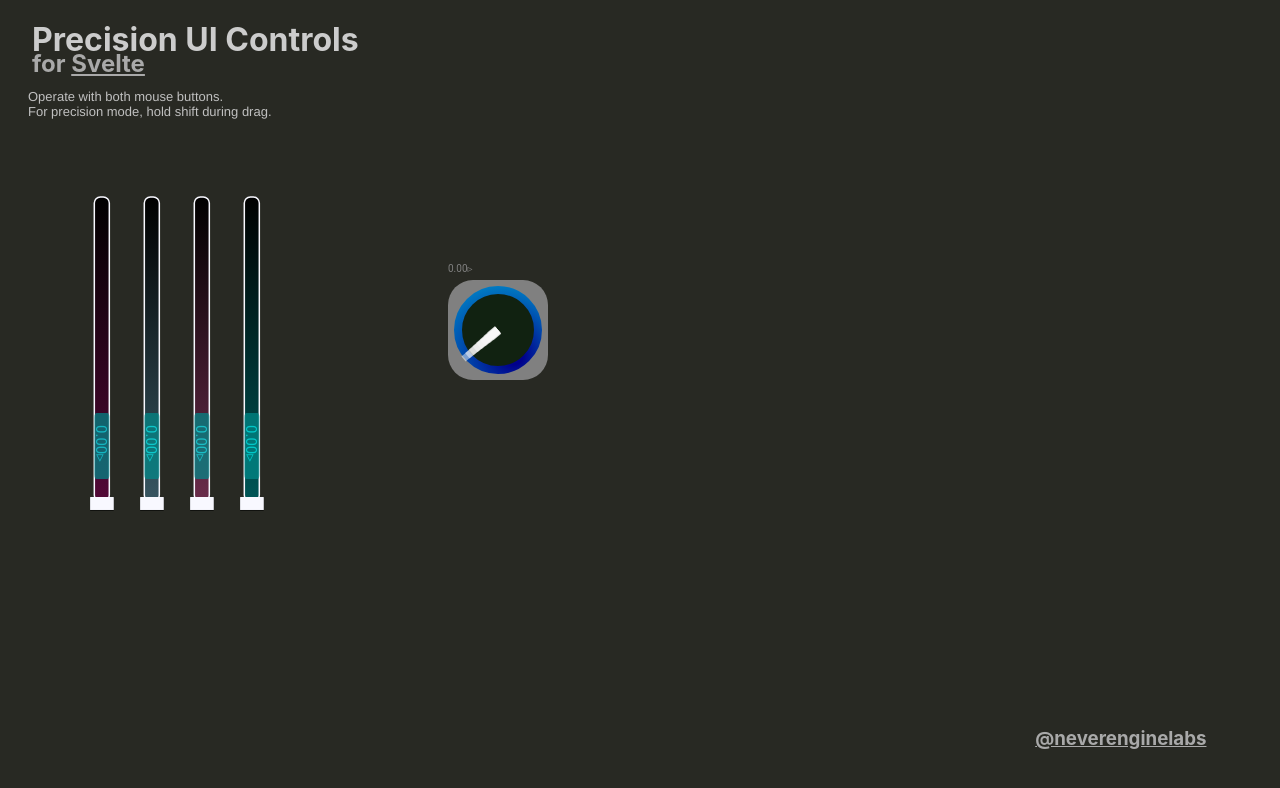
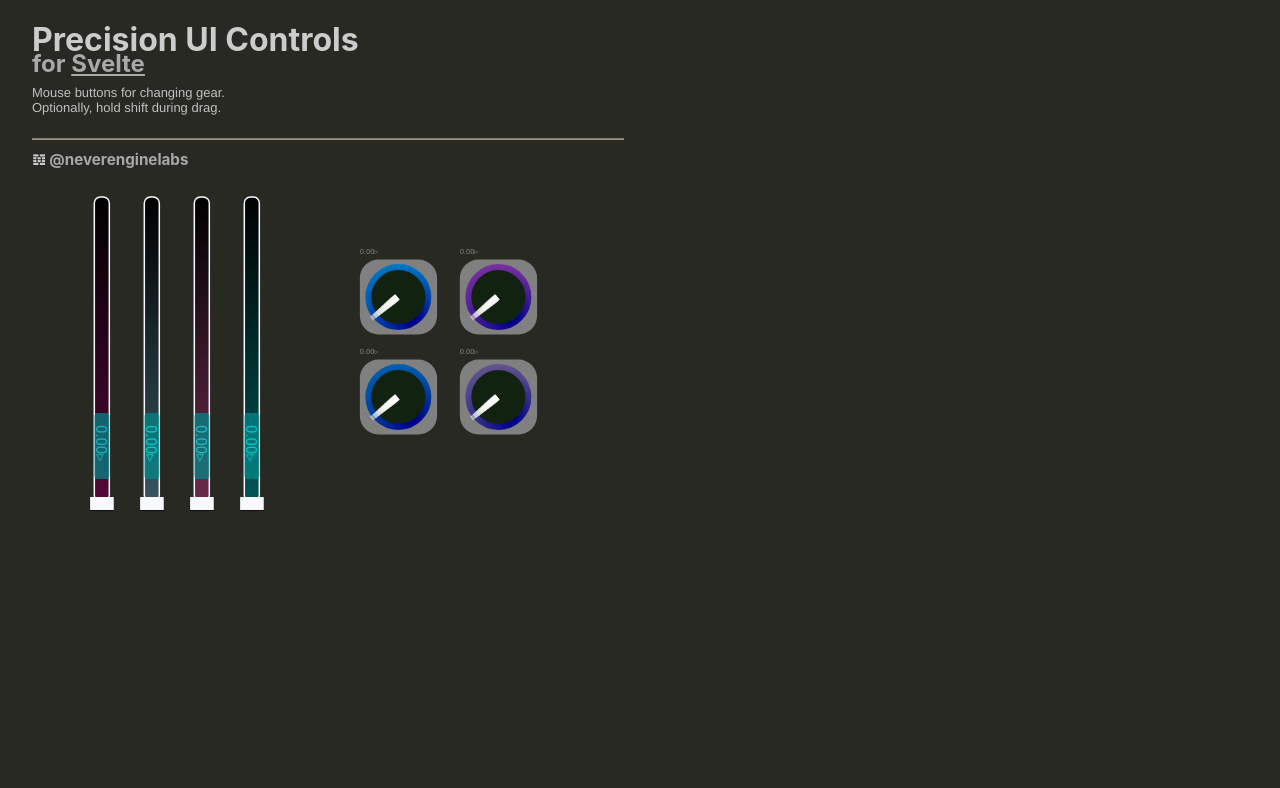
Before and after one commit to cristianvogel/Precis-UI, a Svelte app: page / in a window 1280 px wide. Shown: the top 788 px of the page. Built offline with nearby package versions, Linux system fonts and the light colour scheme.

Commit message:
WIP: Dial Component v1

```diff
--- a/public/global.css
+++ b/public/global.css
@@ -35,15 +35,19 @@ p {
 	font-size: small;
 	font-family: 'Helvetica Neue', sans-serif;
 	color: silver;
-	padding: 0.25rem
+	margin-left: 0.25rem;
+	padding-left: 0.25rem
 
 }
 
 .footer {
+	font-size: small;
 	position: absolute;
-	left: 80%;
-	top: 90%;
-	padding: 0.2rem
+	padding-left: 0rem
+}
+
+.footer a{
+	text-decoration: none;
 }
 a {
 	color: darkgray;
--- a/src/App.svelte
+++ b/src/App.svelte
@@ -14,7 +14,8 @@
 	import Fader from "./components/Fader.svelte";
 	import Dial from "./components/Dial.svelte";
 
-	let value:number = 0;
+	let faderUID:number = 0;
+	let dialUID:number = 0;
 </script>
 
 <main>
@@ -26,22 +27,28 @@
 		for <a href='https://svelte.dev'>Svelte</a>
 	</h2>
 	<p>
-		Operate with both mouse buttons.<br>
-		For precision mode, hold shift during drag.
+		Mouse buttons for changing gear.<br>
+		Optionally, hold shift during drag.
 
 	</p>
 </div>
 
 <div class='footer'>
+	<svg style="height: 0.1rem;">
+		<line x1="0.5rem" y1="5%" x2="200%" y2="5%" stroke='antiqueWhite'/>
+	</svg>
 	<h3>
-		<a href='https://twitter.com/neverenginelabs'>@neverenginelabs</a>
+		𝌺 <a href='https://twitter.com/neverenginelabs'>@neverenginelabs</a>
 	</h3>
 </div>
-	<Fader id="fader.0" x="100" y="250" />
-	<Fader id="fader.1" x="150" y="250" />
-	<Fader id="fader.2" x="200" y="250" />
-	<Fader id="fader.3" x="250" y="250" />
-	<Dial />
+	<Fader id="fader.{faderUID++}" x="100" y="250" />
+	<Fader id="fader.{faderUID++}" x="150" y="250" />
+	<Fader id="fader.{faderUID++}" x="200" y="250" />
+	<Fader id="fader.{faderUID++}" x="250" y="250" />
+	<Dial id="dial.{dialUID++}" x="350" y="250" width="100" height="100"/>
+	<Dial id="dial.{dialUID++}" x="450" y="250" width="100" height="100" />
+	<Dial id="dial.{dialUID++}" x="350" y="350" width="100" height="100" />
+	<Dial id="dial.{dialUID++}" x="450" y="350" width="100" height="100" />
 </main>
 
 
--- a/src/components/Dial.svelte
+++ b/src/components/Dial.svelte
@@ -3,45 +3,74 @@
     // No unauthorised use or derivatives!
     // @neverenginelabs
 
-    import {clamp, radialPoints, remap} from '../lib/utils.ts';
+    import {clamp, radialPoints, remap, toNumber } from '../lib/utils.ts';
     import { onMount } from 'svelte';
     import { fade } from 'svelte/transition';
+    import type {BoundingClientRec, Dial, ControlRect, DialTaper, DialTag} from "../types/precisUI";
+    import {DefaultRectDial, C} from "../types/precisUI";
 
+    export let
+        x = DefaultRectDial.X,
+        y = DefaultRectDial.Y,
+        width = DefaultRectDial.WIDTH,
+        height = DefaultRectDial.HEIGHT,
+        w = DefaultRectDial.WIDTH,
+        h = DefaultRectDial.HEIGHT,
+        rx = DefaultRectDial.RX
+
+    export let rect:ControlRect = { x, y , width: (width | w) , height: (height | h) }
+    export let value:number = 0
+    export let id:DialTag = 'dial.0'
+    export let taper:DialTaper  = { min: 0, max: 10, fineStep: 0.1, curve:'LINEAR'}
 
     let clientRect;
     let selected = null;
-    const radial = ()=>(fader.normValue * 270) + 230
+    rx = toNumber(rx) //todo: improve type assertion
 
-    let fader = {
-        x: 200,
-        y: 50,
-        w: 8,
-        h: 200,
-        rx: 3,
-        value: 0,
+    const dial:Dial = {
+        currentValue: value,
+        id,
+        geometry: rect,
+        rx,
+        x: toNumber(x) - rx,
+        y: toNumber(y) - rx,
+        width: toNumber(width) + rx,
+        height: toNumber(height),
         label: 'hold shift for fine tuning',
         precis: false,
         changing: false,
-        taper: { min: 0, max: 10, fineStep: 0.1, curve:'LINEAR'},
-        bg: 'transparent',
-        set rect( options ) {
-            const {x,y,width,height} = options
-            this.x=x; this.y=y; this.w=width; this.h=height;
+        taper,
+        background: C.clear,
+        get radialTrack() { return (this.normValue * 270) + 230}, //todo: make configurable
+        set rect(rect: ControlRect) {
+            this.geometry = rect
+            this.x = rect.x
+            this.y = rect.y
+            this.width = rect.width
+            this.height = rect.height
+            return this.geometry
         },
-        get radialPoints() { return (this.normValue * 270) + 230},
-        get boundingBox() {
-            return `top:${this.y}px;
-			left:${this.x}px;
-			width:${this.w + this.rx}px;
-			height:${this.h + this.rx}px;
-			background: ${this.bg};`
+        get index(): number {
+            return (Number.parseInt(Array.from(this.id).at(-1))) //todo: what if id >10 ?
         },
-        get normValue() {return (this.value /  this.h)}
+        get h(): number {
+            return this.geometry.height | this.height
+        },
+        get w(): number {
+            return this.geometry.width | this.width
+        },
+        get clientRect() {
+            return <BoundingClientRec>
+                `top:${this.y}px;left:${this.x}px;width:${this.width}px;height:${this.height}px;`
+        },
+        get normValue() {
+            return this.currentValue / this.height
+        }
     }
 
     function handleModifier (ev) {
         const shift = ev.shiftKey && ev.type==='keydown';
-        fader.precis= shift
+        dial.precis= shift
         if (shift){
             removeEventListener('mousemove', handleMouseMoveJump)
             addEventListener('mousemove', handleMouseMovePrecision)
@@ -53,7 +82,7 @@
 
     function handleMouseDownPrecision(event) {
         selected = event.target
-        fader.precis = true
+        dial.precis = true
         removeEventListener('mousemove', handleMouseMoveJump)
         addEventListener('mousemove', handleMouseMovePrecision)
         addEventListener('mouseup', handleMouseUp)
@@ -62,21 +91,21 @@
     function handleMouseMovePrecision(event) {
         clientRect = selected.getBoundingClientRect()
         const dy = event.movementY
-        const {value, taper, h, y} = fader
+        const {currentValue, taper, h} = dial
         if (dy === 0) return
         switch (selected.id.split('.')[0]) {
             case 'dial' :
-                fader.value = clamp( value+((dy*dy)*(Math.sign(dy)/-2)) * taper.fineStep, [0, h] )
+                dial.currentValue = clamp( currentValue+((dy*dy)*(Math.sign(dy)/-2)) * taper.fineStep, [0, h] )
                 break;
             case 'fader' :
-                fader.value = clamp( value+ -dy * taper.fineStep, [0, h] )
+                dial.currentValue = clamp( currentValue+ -dy * taper.fineStep, [0, h] )
                 break;
         }
     }
 
     function handleMouseDownJump(event) {
         selected = event.target
-        if (fader.precis) return
+        if (dial.precis) return
         selected.focus()
         addEventListener('mousemove', handleMouseMoveJump)
         addEventListener('mouseup', handleMouseUp)
@@ -87,21 +116,21 @@
     function handleMouseMoveJump(event) {
         clientRect = selected.getBoundingClientRect()
         const dy = event.movementY
-        const {value, taper, h, y, normValue } = fader
+        const {currentValue, h, normValue } = dial
         switch (selected.id.split('.')[0]) {
             case 'dial' :
-                fader.value = clamp( value + (-dy* (remap(normValue,0,1,3,0.25))), [0, h] )
+                dial.currentValue = clamp( currentValue + (-dy* (remap(normValue,0,1,3,0.25))), [0, h] )
                 break;
             case 'fader' :
-                fader.value = clamp( value + -dy, [0, h] )
+                dial.currentValue = clamp( currentValue + -dy, [0, h] )
                 break;
         }
     }
 
-    function handleMouseUp(event) {
+    function handleMouseUp() {
         selected = null
-        fader.precis = false
-        fader.changing = false
+        dial.precis = false
+        dial.changing = false
         removeEventListener('mousemove', handleMouseMovePrecision)
         removeEventListener('mousemove', handleMouseMoveJump)
         removeEventListener('mouseup', handleMouseUp)
@@ -109,66 +138,68 @@
         removeEventListener('keyup', handleModifier)
     }
 
-    $: dialPointer = radialPoints( fader.radialPoints, 50,50,10,55,10)
+    let dialPointer;
+    $: dialPointer = radialPoints( dial.radialTrack, 50,50,10,55,10)
 
     onMount(() => {
-// 		 this was a temporary psuedo constructor
-// 		 allows the widget to be scaled and positioned by CSS
-// 		 which is actually quite cool?
-        const faderRect = document.getElementById('fader.box')
-        const {top, left, width, height} = faderRect.getBoundingClientRect()
-        fader.rect = {top: top, left: left, width: width, height: height}
+        // TODO: turn into a setRectFromParent method
+        const dialContainer = document.getElementById(`${id}-box`)
+        dialContainer.setAttribute('style', dial.clientRect)
+        // console.log('dial:'+dialContainer.getAttribute('style'))
     })
 </script>
 
 
 <div class='dialContainer'
-     on:mouseenter|preventDefault='{(e)=>{e.target.focus(); fader.changing=true}}'
-     on:mouseleave='{()=>{fader.changing=(selected !== null)}}'
+     id='{id}-box'
+     on:mouseenter|preventDefault='{(e)=>{e.target.focus(); dial.changing=true}}'
+     on:mouseleave='{()=>{dial.changing=(selected !== null)}}'
      on:mousedown|preventDefault={handleMouseDownJump}
      on:contextmenu|preventDefault={handleMouseDownPrecision}
 >
     <svg>
-        <defs id='dial.textures'>
-            <radialGradient id='dial.grad'
+        <defs id='{id}-textures'>
+            <radialGradient id='{id}-grad'
                             cx=50%
                             cy=50%
-                            r={remap(fader.normValue,0,1,2,0.75)}
+                            r={remap(dial.normValue,0,1,2,0.75)}
                             fx=100%
                             gradientTransform=rotate({270/12})
             >
                 <stop offset="5%"  stop-color="darkblue" />
-                <stop offset="80%" stop-color="aqua" />
+                <stop offset="80%" stop-color={[ C.aquaLight, C.pink, C.aquaDark, C.tan ].at(dial.index%4)}/>
+                />
                 <stop offset="99%"  stop-color="aquamarine" />
             </radialGradient>
         </defs>
 
-        <g id='dial.radial' stroke-width=8>
-            <circle id='dial.circle'
+        <g id='{id}-radial' stroke-width=8 >
+            <circle id='{id}-circle'
                     cx=50% cy=50% r=2.5rem
-                    fill=#112211 stroke="url('#dial.grad')" />
+                    fill=#112211 stroke="url('#{id}-grad')" />
 
             {#each dialPointer as {x,y}, i}
                 {@const width = 10}
                 {#if (i < dialPointer.length-2)}
-                    <polyline id='dial.pointer'
-                              points={`${x},${y} 50,50 `}
+                    <polyline id='{id}-pointer'
+                              points={`${x},${y}, 50,50 `}
                               fill="none"
                               stroke-width={width - (i/2)}
                               stroke=rgba(250,250,250,0.5) />
                 {/if}
-                {#if (i === dialPointer.length-1) && fader.changing}
-                    <circle id='dial.led' cx=10% cy=16.1% r=2 fill=aqua in:fade out:fade/>
+                {#if (i === dialPointer.length-1) && dial.changing}
+                    <circle id='{id}-led' cx=10% cy=16.1% r=2 fill=aqua in:fade out:fade/>
                 {/if}
             {/each}
-            <text id = 'dial.readout'
+            <text id = '{id}-readout'
                   class='readout dial'
                   style="{
-										 fader.precis ?
+										 dial.precis ?
 										  'font-size: large; fill: aqua; transform: translate(1rem, -0.5rem);'
-										  : `${fader.changing ? 'fill: aqua; ':''}`
+										  : `${dial.changing ? 'fill: aqua; ':''}`
 										}">
-                {fader.normValue.toPrecision(fader.precis ? 5 : 3)}{fader.precis ? '⋯' : '▹'}
+                {dial.normValue.toPrecision(dial.precis ? 5 : 3)}{dial.precis ? '⋯' : '▹'}
+            </text>
         </g>
     </svg>
 </div>
@@ -182,13 +213,9 @@
 
     .dialContainer {
         position: absolute;
+        transform: scale(0.75);
         border-radius: 25px;
         background: grey;
-        width: 100px;
-        height: 100px;
-        top: 35%;
-        left: 35%;
-        transform: scale(1);
     }
 
     .readout {
@@ -198,7 +225,6 @@
         stroke-width: 0;
         fill: grey;
         cursor: grab;
-        z-index: -1
     }
 
     .readout.dial {
--- a/src/components/Fader.svelte
+++ b/src/components/Fader.svelte
@@ -3,28 +3,28 @@
     // No unauthorised use or derivatives!
     // @neverenginelabs
 
-    import {clamp, radialPoints, remap} from '../lib/utils.ts';
+    import {clamp, remap} from '../lib/utils.ts';
     import { onMount } from 'svelte';
     import { fade } from 'svelte/transition';
-    import type {BoundingClientRec, Fader, FaderGeometry, FaderTaper, FaderTag} from "../types/precisUI";
-    import {DefaultRect, C} from "../types/precisUI";
+    import type {BoundingClientRec, Fader, ControlRect, FaderTaper, FaderTag} from "../types/precisUI";
+    import {DefaultRectFader, C} from "../types/precisUI";
 
+    export let
+        x = DefaultRectFader.X,
+        y = DefaultRectFader.Y,
+        width = DefaultRectFader.WIDTH,
+        height = DefaultRectFader.HEIGHT,
+        w = DefaultRectFader.WIDTH,
+        h = DefaultRectFader.HEIGHT,
+        rx = DefaultRectFader.RX
+
+    export let rect:ControlRect = { x, y , width: (width | w) , height: (height | h) }
+    export let value:number = 0
+    export let id:FaderTag = 'fader.0'
+    export let taper:FaderTaper  = { min: 0, max: 10, fineStep: 0.1, curve:'LINEAR'}
 
     let clientRect;
     let selected = null;
-    export let
-        x = DefaultRect.X,
-        y = DefaultRect.Y,
-        width = DefaultRect.WIDTH,
-        height = DefaultRect.HEIGHT,
-        w = DefaultRect.WIDTH,
-        h = DefaultRect.HEIGHT,
-        rx = DefaultRect.RX
-
-    export let rect:FaderGeometry = { x, y , width: (width | w) , height: (height | h) }
-    export let value:number = 0
-    export let id:FaderTag = 'fader.1'
-    export let taper:FaderTaper  = { min: 0, max: 10, fineStep: 0.1, curve:'LINEAR'}
 
     rx = typeof rx !== 'number' ? Number.parseFloat(rx) : rx;
 
@@ -41,17 +41,17 @@
         precis: false,
         changing: false,
         taper,
-        bg: C.clear,
-        set rect(faderGeometry: FaderGeometry) {
-            this.geometry = faderGeometry
-            this.x = faderGeometry.x
-            this.y = faderGeometry.y
-            this.width = faderGeometry.width
-            this.height = faderGeometry.height
+        background: C.clear,
+        set rect(rect: ControlRect) {
+            this.geometry = rect
+            this.x = rect.x
+            this.y = rect.y
+            this.width = rect.width
+            this.height = rect.height
             return this.geometry
         },
         get index(): number {
-            return (Number.parseInt(Array.from(this.id).at(-1)))
+            return (Number.parseInt(Array.from(this.id).at(-1))) //todo: what if id >10 ?
         },
         get h(): number {
             return this.geometry.height | this.height
@@ -94,7 +94,7 @@
     function handleMouseMovePrecision(event) {
         clientRect = selected.getBoundingClientRect()
         const dy = event.movementY
-        const {currentValue, taper, h, y} = fader
+        const {currentValue, taper, h} = fader
         if (dy === 0) return
         switch (selected.id.split('.')[0]) {
             case 'dial' :
@@ -130,7 +130,7 @@
         }
     }
 
-    function handleMouseUp(event) {
+    function handleMouseUp() {
         selected = null
         fader.precis = false
         fader.changing = false
@@ -162,7 +162,7 @@
 
     <svg >
         <defs id='{id}-textures'>
-            <linearGradient id='{id}-.grad'
+            <linearGradient id='{id}-grad'
                             x1=0
                             x2=0
                             y1=0
@@ -176,9 +176,9 @@
             </filter>
         </defs>
 
-        <g fill="url('#{id}-.grad')" stroke={C.whiteBis} stroke-width="0.0625rem">
+        <g fill="url('#{id}-grad')" stroke={C.whiteBis} stroke-width="0.0625rem">
             <rect height={fader.h + fader.rx}
-                  id='fader.track'
+                  id='#{id}-track'
                   on:contextmenu|preventDefault={handleMouseDownPrecision}
                   on:mousedown|preventDefault={(ev)=>{fader.currentValue= fader.h - ev.offsetY}}
                   rx=4px
--- a/src/lib/utils.ts
+++ b/src/lib/utils.ts
@@ -39,3 +39,7 @@ export function radialPoints(
     }
     return data
 }
+
+export function toNumber( value: string|number): number {
+    return typeof value !== 'number' ? Number.parseFloat(value) : value;
+}
--- a/src/types/precisUI.ts
+++ b/src/types/precisUI.ts
@@ -1,17 +1,22 @@
 // Precis.ui
 
 // Defs
-export enum DefaultStyles {
 
-}
-
-export enum DefaultRect {
+export enum DefaultRectFader {
     X = '50%',
     Y = '50%',
     WIDTH = 8,
     HEIGHT = 200,
     RX = 2.75
 }
+export enum DefaultRectDial {
+    X = '50%',
+    Y = '50%',
+    WIDTH = 100,
+    HEIGHT = 100,
+    RX = 2.75
+}
+
 
 export type BoundingClientRec =
             `top:${number}px;
@@ -47,35 +52,35 @@ export type Tint = RGB | C | RGBA | HEX
 
 
 // Geometry
-export type FaderGeometry = {
-    x: number | typeof DefaultRect.X,
-    y: number | typeof DefaultRect.Y,
-    width: number | typeof DefaultRect.WIDTH,
-    height: number | typeof DefaultRect.HEIGHT,
-    w?: number,
-    h?: number
+export type ControlRect = {
+    x: number | typeof DefaultRectFader.X | typeof DefaultRectDial.X,
+    y: number | typeof DefaultRectFader.Y | typeof DefaultRectDial.Y,
+    width: number | typeof DefaultRectFader.WIDTH | typeof DefaultRectDial.WIDTH,
+    height: number | typeof DefaultRectFader.HEIGHT | typeof DefaultRectDial.HEIGHT,
+    w?: number | typeof DefaultRectFader.WIDTH | typeof DefaultRectDial.WIDTH,
+    h?: number | typeof DefaultRectFader.HEIGHT | typeof DefaultRectDial.HEIGHT,
 }
 
 export type FaderTaper = {
     min: number,
     max: number,
     fineStep: number,
-    curve: 'LINEAR' | 'NONLINEAR'
+    curve: 'LINEAR' | 'NONLINEAR' //todo: implement NONLINEAR
 }
 
 export type Fader = {
+    currentValue: number,
     id: string | number,
-    currentValue: number,
     x: number,
     y: number,
     width: number,
     height: number,
     rx: number,
-    geometry?: FaderGeometry,
+    geometry?: ControlRect,
     label?: string,
     taper?: FaderTaper,
-    rect?: FaderGeometry,
-    bg?: Tint;
+    rect?: ControlRect,
+    background?: Tint;
     changing?: boolean;
     precis?: boolean;
     readonly clientRect: BoundingClientRec;
@@ -85,6 +90,37 @@ export type Fader = {
     readonly index: number
 }
 
-//Data
+export type DialTaper = {
+    min: number,
+    max: number,
+    fineStep: number,
+    curve: 'LINEAR' | 'NONLINEAR' //todo: implement NONLINEAR
+}
+
+export type Dial = {
+    currentValue: number,
+    id: string | number,
+    x: number,
+    y: number,
+    width: number,
+    height: number,
+    rx: number,
+    geometry?: ControlRect,
+    label?: string,
+    taper?: FaderTaper,
+    rect?: ControlRect,
+    background?: Tint;
+    changing?: boolean;
+    precis?: boolean;
+    readonly radialTrack: number,
+    readonly clientRect: BoundingClientRec;
+    readonly normValue:  number;
+    readonly h: number;
+    readonly w: number;
+    readonly index: number
+}
+
+// Naming
 
 export type FaderTag = `fader.${number | string}`
+export type DialTag = `dial.${number | string}`
```
Also changed, not shown: public/Screenshot 2022-06-20.png.
